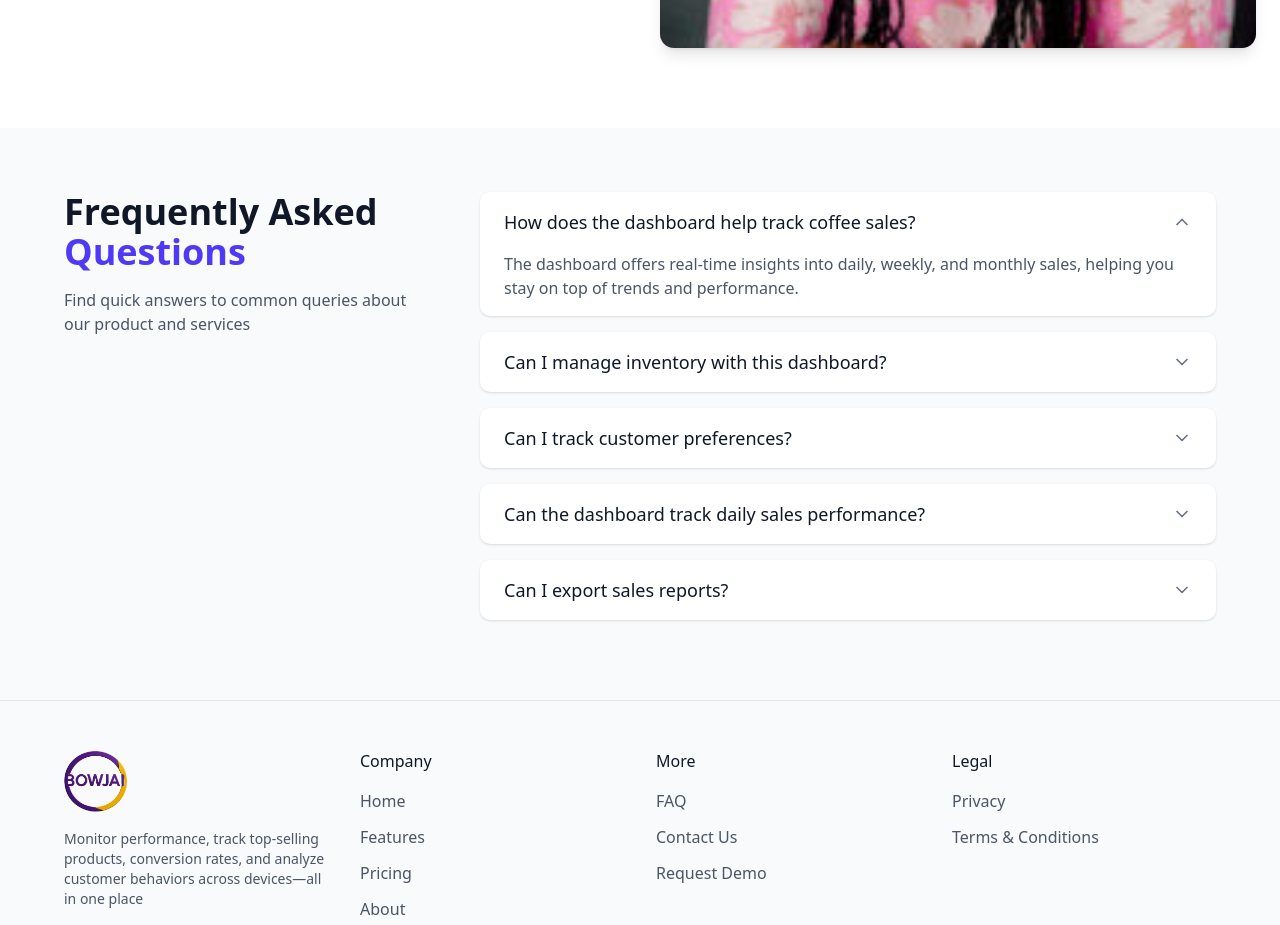
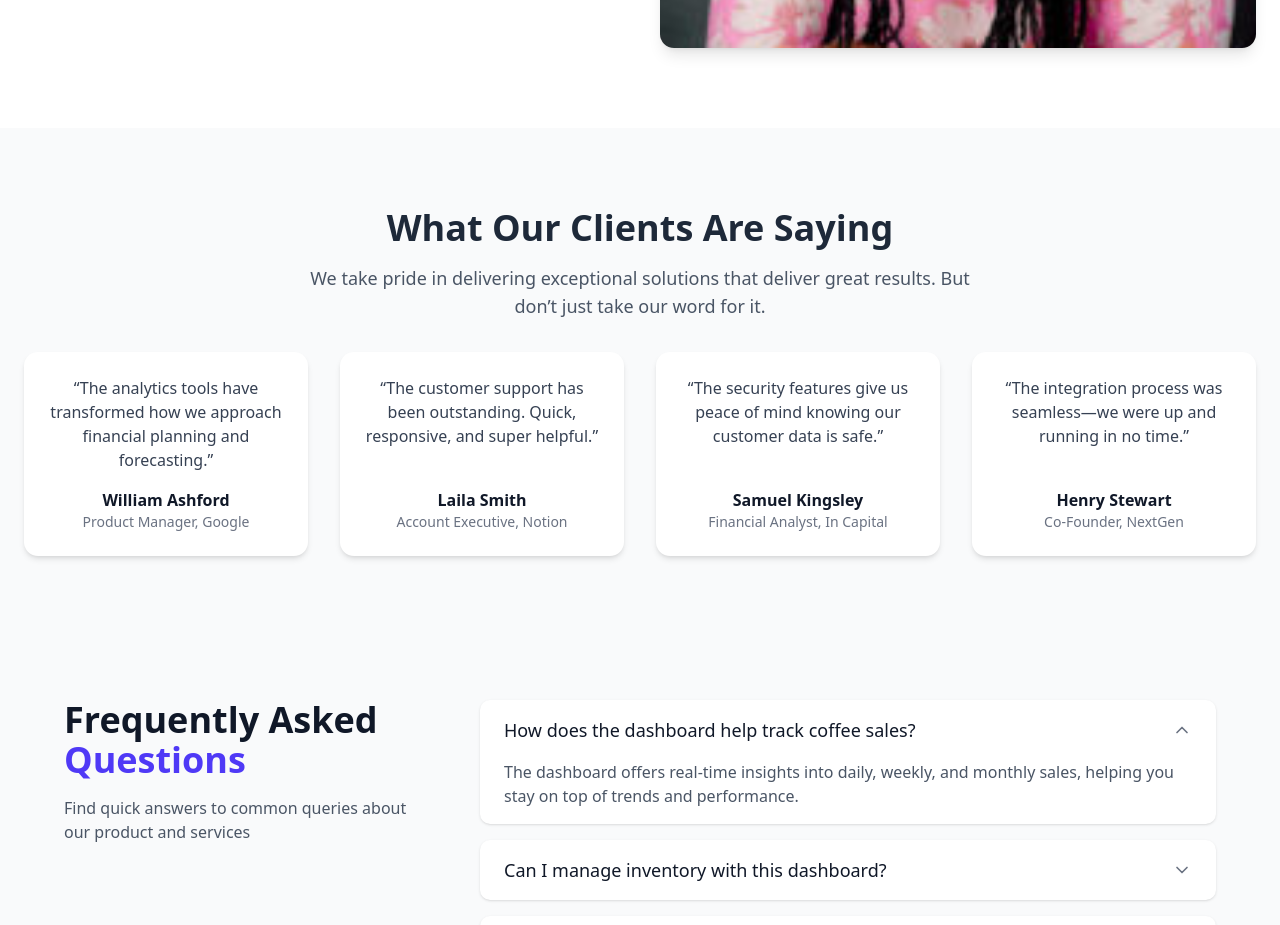
Before and after one commit to joshhumphrey02/boijai, a React (Vite) app: page / in a window 1280 px wide. Shown: the part 2840-3765 px from the top of the page. Built offline with nearby package versions, Linux system fonts and the light colour scheme.

Commit message:
added testimonials

```diff
--- a/src/App.tsx
+++ b/src/App.tsx
@@ -5,6 +5,7 @@ import { Footer } from "./components/Footer";
 import { FAQ } from "./components/FAQ";
 import { WHY } from "./components/WHY";
 import About from "./components/About";
+import Testimonials from "./components/Testimonials";
 export default function App() {
   return (
     <div className="flex flex-col w-full min-h-screen bg-white">
@@ -14,6 +15,7 @@ export default function App() {
         <Features />
         <WHY />
         <About />
+        <Testimonials />
         <FAQ />
         <Footer />
       </main>
--- /dev/null
+++ b/src/components/Testimonials.tsx
@@ -0,0 +1,62 @@
+export default function Testimonials() {
+  return (
+    <div className="w-full bg-gray-50 py-20 px-6">
+      <div className="max-w-7xl mx-auto text-center">
+        <h2 className="text-4xl font-semibold text-gray-800 mb-4">
+          What Our Clients Are Saying
+        </h2>
+        <p className="text-lg text-gray-600 max-w-2xl mx-auto mb-8">
+          We take pride in delivering exceptional solutions that deliver great
+          results. But don’t just take our word for it.
+        </p>
+        <div className="grid gap-8 md:grid-cols-2 lg:grid-cols-4">
+          {[
+            {
+              name: "William Ashford",
+              title: "Product Manager",
+              company: "Google",
+              testimonial:
+                "The analytics tools have transformed how we approach financial planning and forecasting.",
+            },
+            {
+              name: "Laila Smith",
+              title: "Account Executive",
+              company: "Notion",
+              testimonial:
+                "The customer support has been outstanding. Quick, responsive, and super helpful.",
+            },
+            {
+              name: "Samuel Kingsley",
+              title: "Financial Analyst",
+              company: "In Capital",
+              testimonial:
+                "The security features give us peace of mind knowing our customer data is safe.",
+            },
+            {
+              name: "Henry Stewart",
+              title: "Co-Founder",
+              company: "NextGen",
+              testimonial:
+                "The integration process was seamless—we were up and running in no time.",
+            },
+          ].map((client, index) => (
+            <div
+              key={index}
+              className="bg-white rounded-xl shadow-md p-6 flex flex-col justify-between hover:shadow-lg transition"
+            >
+              <p className="text-gray-700 text-base mb-4">
+                “{client.testimonial}”
+              </p>
+              <div>
+                <p className="font-semibold text-gray-900">{client.name}</p>
+                <p className="text-sm text-gray-500">
+                  {client.title}, {client.company}
+                </p>
+              </div>
+            </div>
+          ))}
+        </div>
+      </div>
+    </div>
+  );
+}
```
